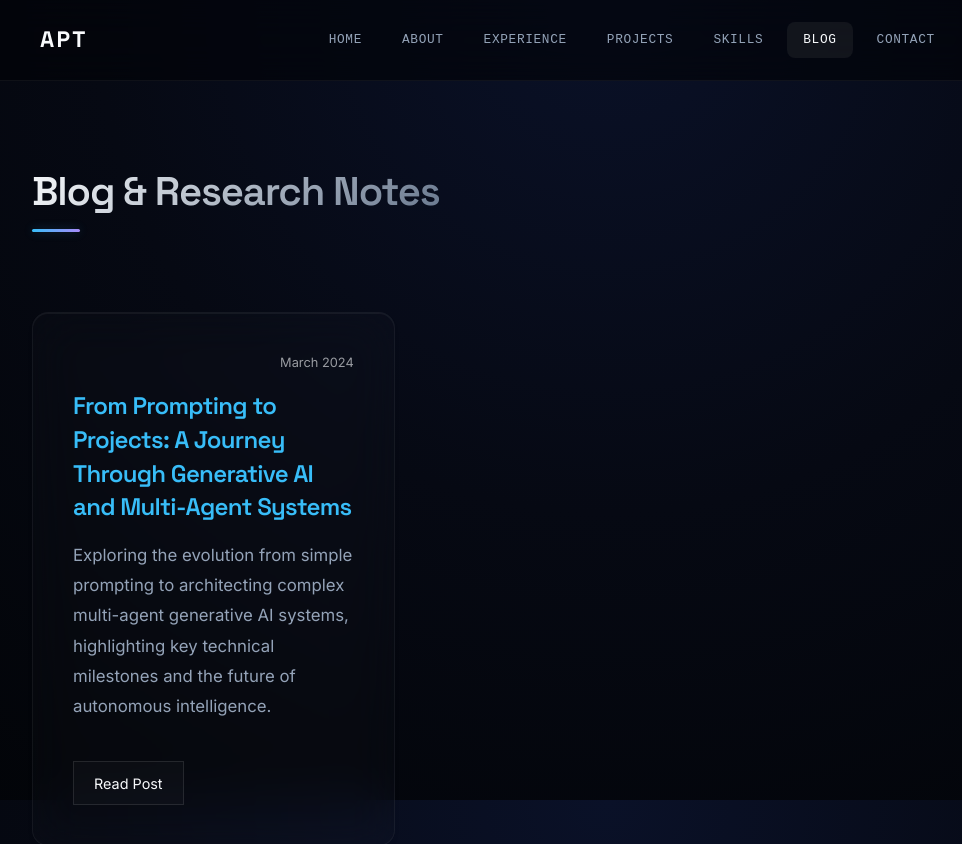
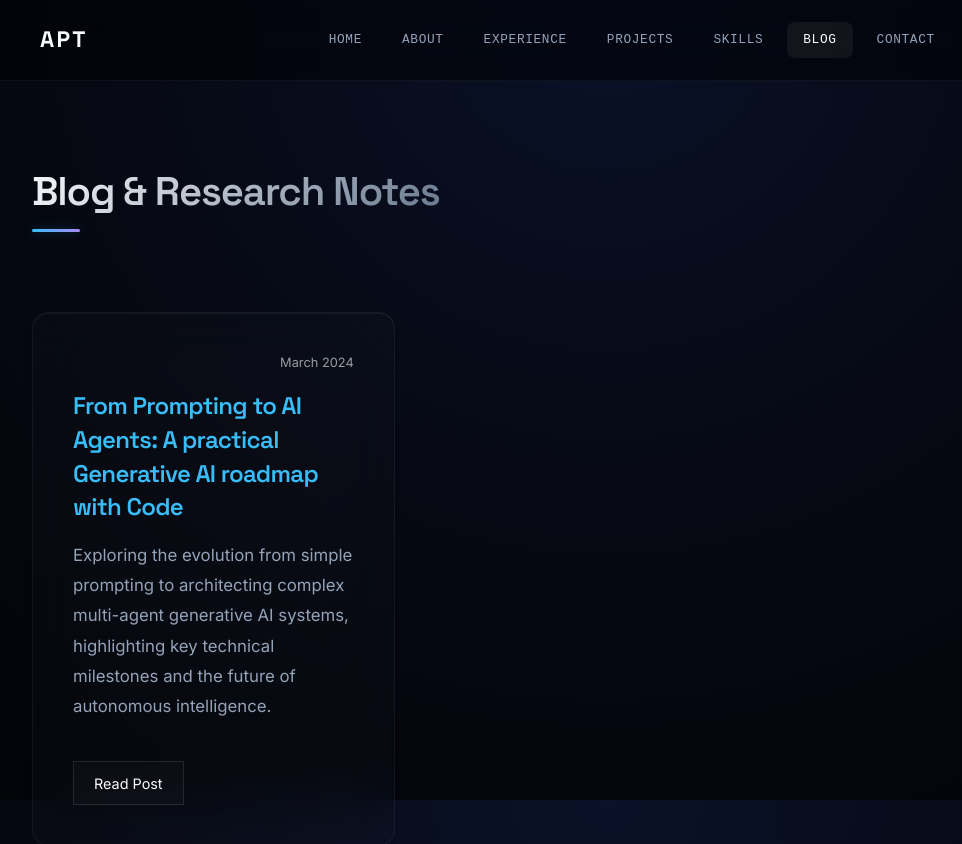
Before and after one commit to a-pt/portfolio, a React (Vite) app: page /blog in a window 1280 px wide. Shown: the top 844 px of the page, without its empty margins (32-994 px from the left). Built offline with nearby package versions, Linux system fonts and the light colour scheme.

Commit message:
bog post title

```diff
--- a/src/components/Blog.jsx
+++ b/src/components/Blog.jsx
@@ -3,7 +3,7 @@ import React, { useState } from 'react';
 const Blog = () => {
   const posts = [
     {
-      title: "From Prompting to Projects: A Journey Through Generative AI and Multi-Agent Systems",
+      title: "From Prompting to AI Agents: A practical Generative AI roadmap with Code",
       date: "March 2024",
       url: "https://medium.com/@athirapt998/from-prompting-to-projects-a-journey-through-generative-ai-and-multi-agent-systems-58f3d39e4fc4",
       excerpt: "Exploring the evolution from simple prompting to architecting complex multi-agent generative AI systems, highlighting key technical milestones and the future of autonomous intelligence."
```
